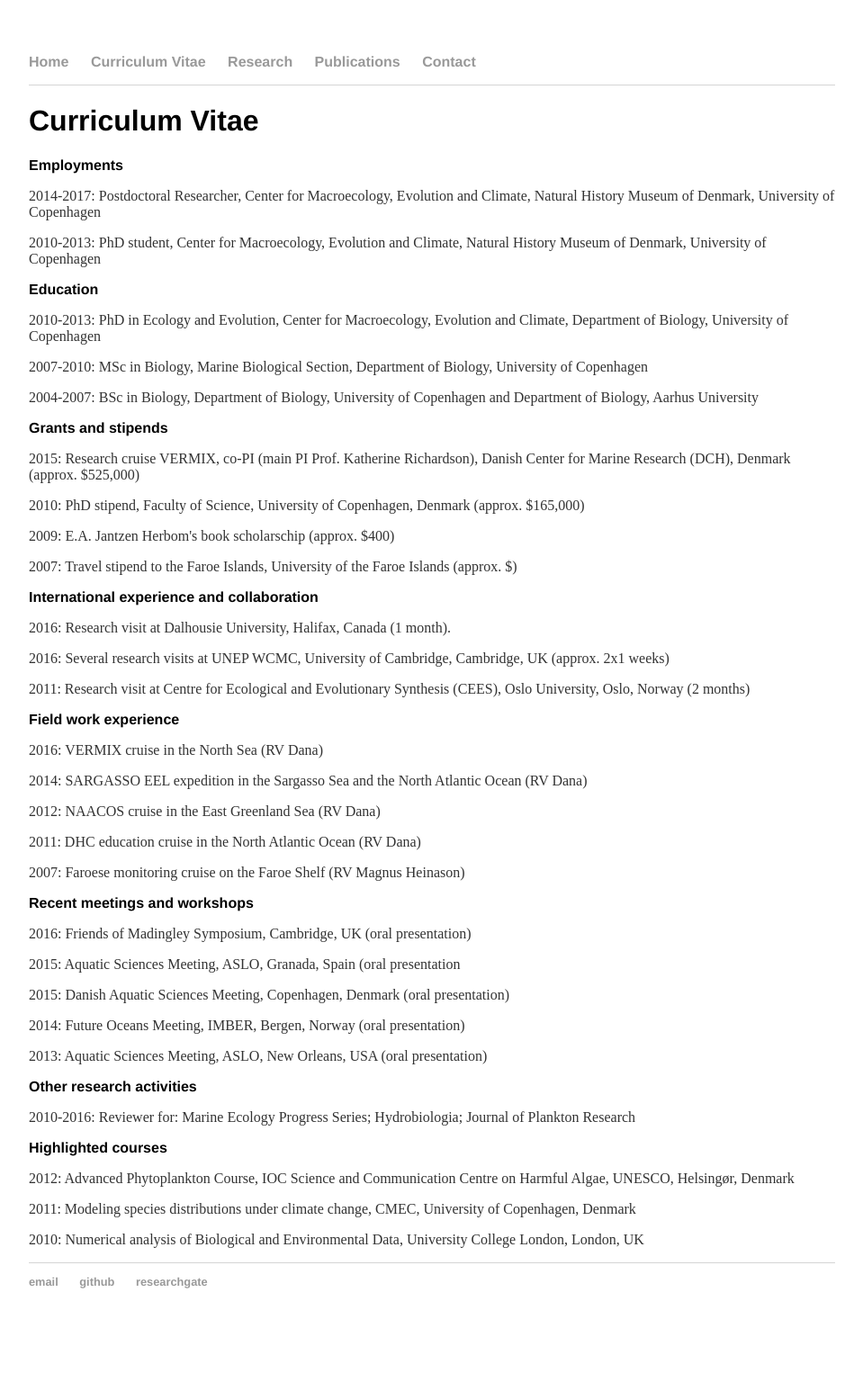
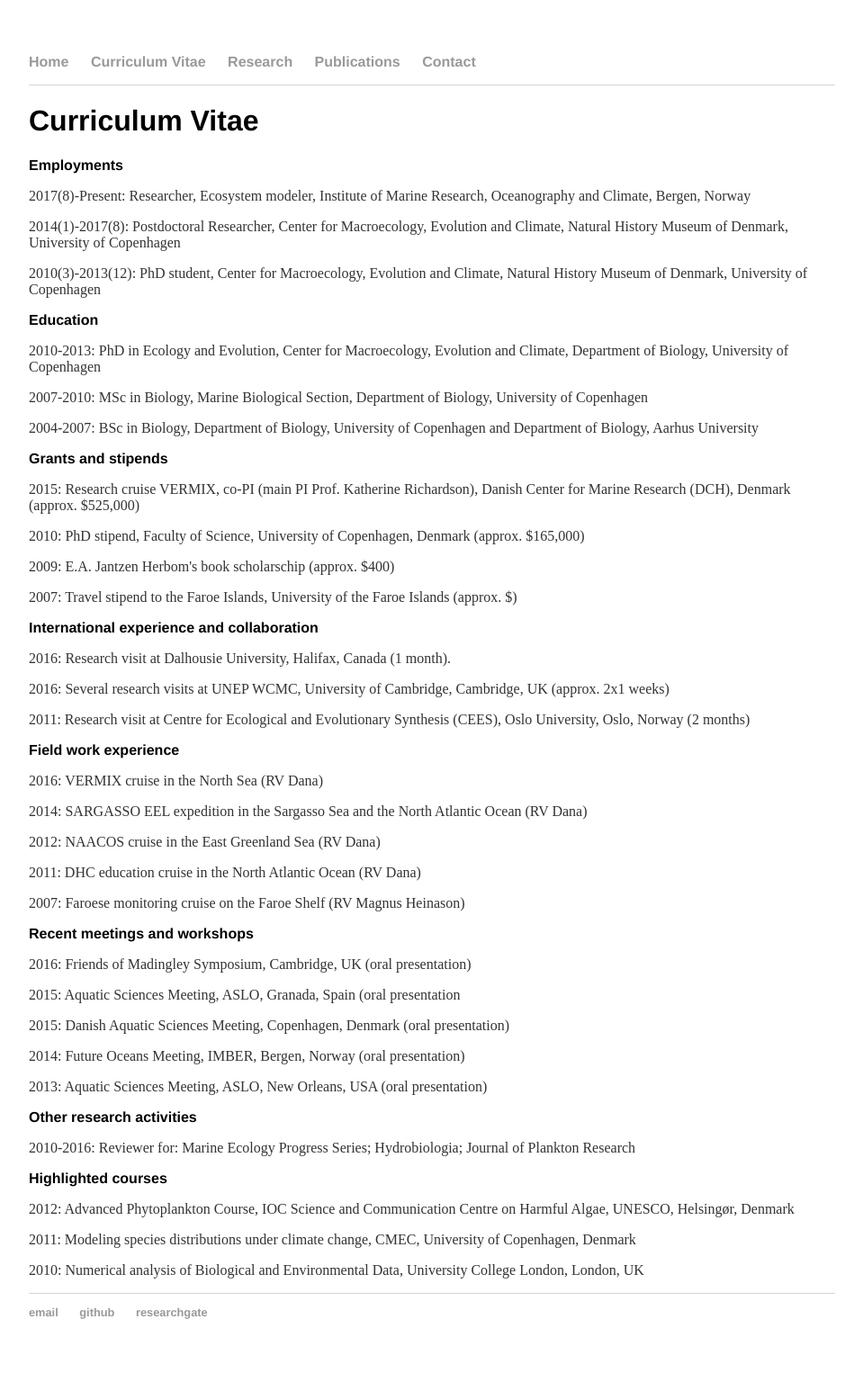
Before and after one commit to eamousing/eamousing.github.io, a Jekyll site: the page built from CV.html, in a window 1280 px wide. Shown: the whole page at 90% size, without its empty margins (160-1119 px from the left). Built offline with Jekyll 4.4.1, drawn with Linux system fonts in a browser that asks for light colours; Markdown is read by kramdown in place of the engine named in the settings; before the commit the page ends 1492 px from its top, so only the background shows below that.

Commit message:
Update CV.html

```diff
--- a/CV.html
+++ b/CV.html
@@ -6,8 +6,9 @@ title: Curriculum Vitae
 	<h1>Curriculum Vitae</h1>
 
     <h2>Employments</h2>
-    <p>2014-2017: Postdoctoral Researcher, Center for Macroecology, Evolution and Climate, Natural History Museum of Denmark, University of Copenhagen</p>
-    <p>2010-2013: PhD student, Center for Macroecology, Evolution and Climate, Natural History Museum of Denmark, University of Copenhagen</p>
+	<p>2017(8)-Present: Researcher, Ecosystem modeler, Institute of Marine Research, Oceanography and Climate, Bergen, Norway</p>
+	<p>2014(1)-2017(8): Postdoctoral Researcher, Center for Macroecology, Evolution and Climate, Natural History Museum of Denmark, University of Copenhagen</p>
+        <p>2010(3)-2013(12): PhD student, Center for Macroecology, Evolution and Climate, Natural History Museum of Denmark, University of Copenhagen</p>
 
     <h2>Education</h2>
     <p>2010-2013: PhD in Ecology and Evolution, Center for Macroecology, Evolution and Climate, Department of Biology, University of Copenhagen</p>
```
